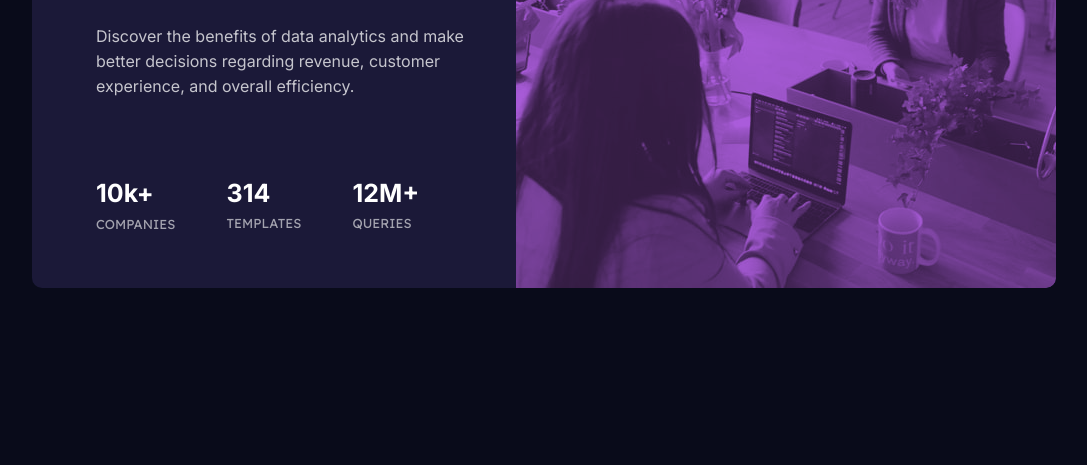
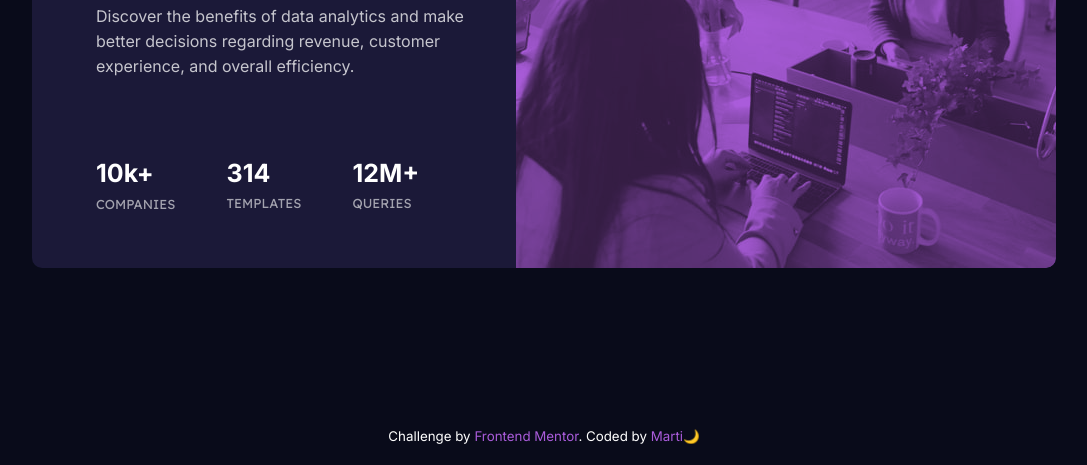
Before and after one commit to maroctt/stats-card-FrontEndMentor, a plain HTML site: page index.html in a window 1280 px wide. Shown: the part 335-800 px from the top of the page, without its empty margins (96-1183 px from the left). Drawn offline with Linux system fonts and the light colour scheme.

Commit message:
Adding footer

```diff
--- a/index.html
+++ b/index.html
@@ -10,6 +10,7 @@
     <link href="https://fonts.googleapis.com/css2?family=Inter:wght@400;700&family=Lexend+Deca&display=swap" rel="stylesheet">
 </head>
 <body>
+    <div class="center">
         <main class="container">
             <section class="text-info">
                 <h1>Get <span class="text-color-accent">insights</span> that help your business grow.</h1>
@@ -33,5 +34,11 @@
             <img src = "/images/image-header-desktop.jpg" srcset = "/images/image-header-desktop.jpg , /images/image-header-mobile.jpg" alt="Three people working in an office">
             </section>
         </main>
+    </div>
+  <footer>
+      <small>
+          Challenge by <a href="https://www.frontendmentor.io">Frontend Mentor</a>.   Coded by <a href="https://github.com/maroctt">Marti🌙</a>
+    </small>
+  </footer>
 </body>
 </html>
--- a/styles.css
+++ b/styles.css
@@ -7,13 +7,20 @@ body {
   font-family: "Inter", sans-serif;
   background-color: hsl(233, 47%, 7%);
   color: white;
+  height: 100vh;
+  text-align: center;
+}
+.center,
+.container,
+.stats {
   display: flex;
+}
+.center {
   align-items: center;
   justify-content: center;
-  height: 100vh;
+  height: 95vh;
 }
 .container {
-  display: flex;
   justify-content: space-between;
   width: 80vw;
   max-width: 1110px;
@@ -22,6 +29,7 @@ body {
   padding-left: 5vw;
   border-radius: 10px;
   overflow: hidden;
+  text-align: left;
 }
 .text-info {
   width: 45%;
@@ -34,8 +42,12 @@ h1 {
   margin-bottom: 10%;
   margin-top: 4%;
 }
-.text-color-accent {
+.text-color-accent,
+a {
   color: hsl(277, 64%, 61%);
+}
+a {
+  text-decoration: none;
 }
 .main-paragraph {
   color: hsla(0, 0%, 100%, 0.75);
@@ -70,8 +82,12 @@ h1 {
   mix-blend-mode: multiply;
   opacity: 0.7;
 }
+footer {
+  display: block;
+  bottom: 15px;
+}
 
-/*mediaqueries*/
+/*MOBILE*/
 @media screen and (max-width: 900px) {
   .container {
     min-width: 327px;
@@ -94,7 +110,6 @@ h1 {
   h1 {
     font-size: 28px;
     margin-bottom: 10%;
-    margin-top: 4%;
   }
   .text-info {
     width: 85%;
```
Lines whose indentation alone changed are shown as unchanged.
